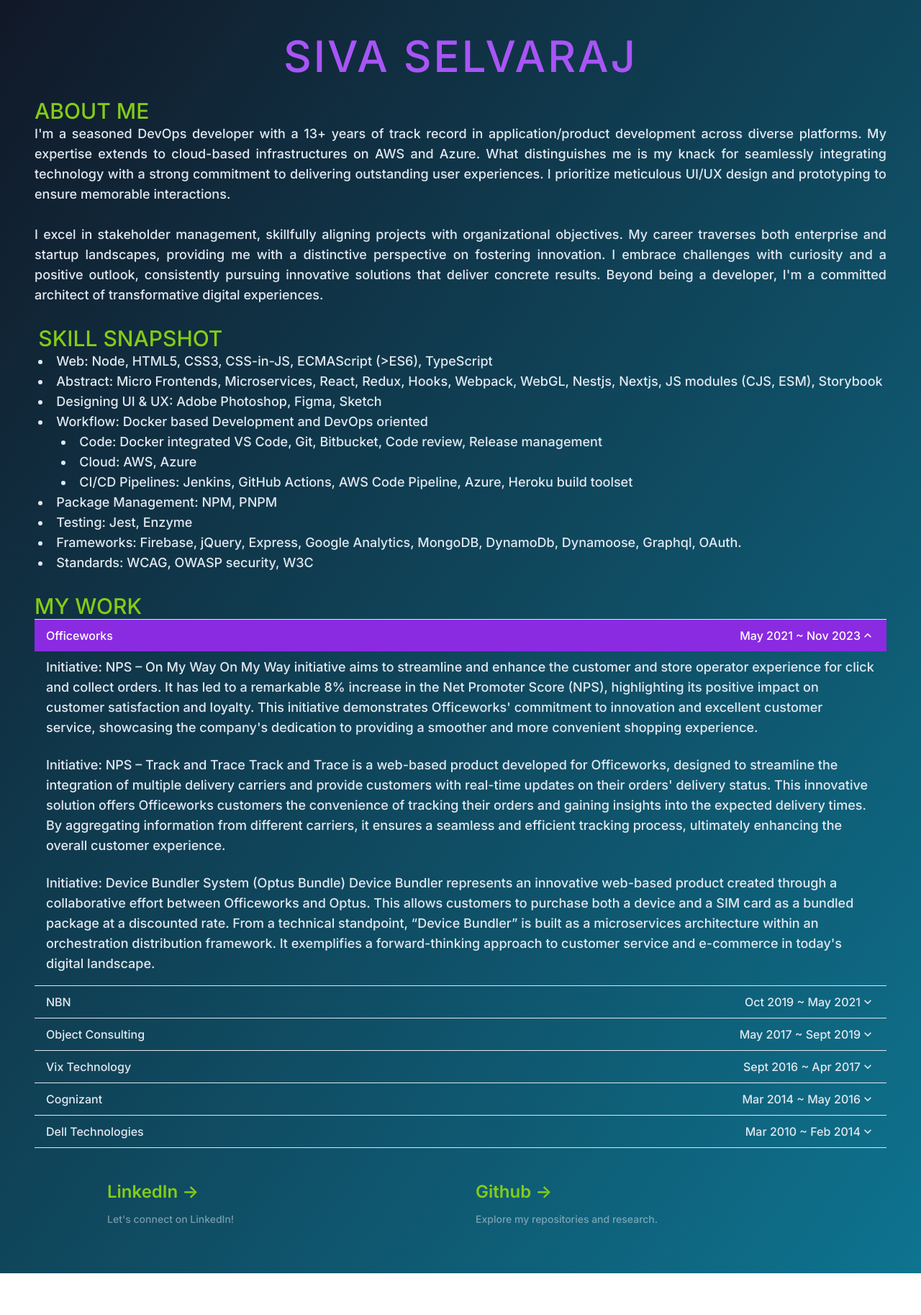
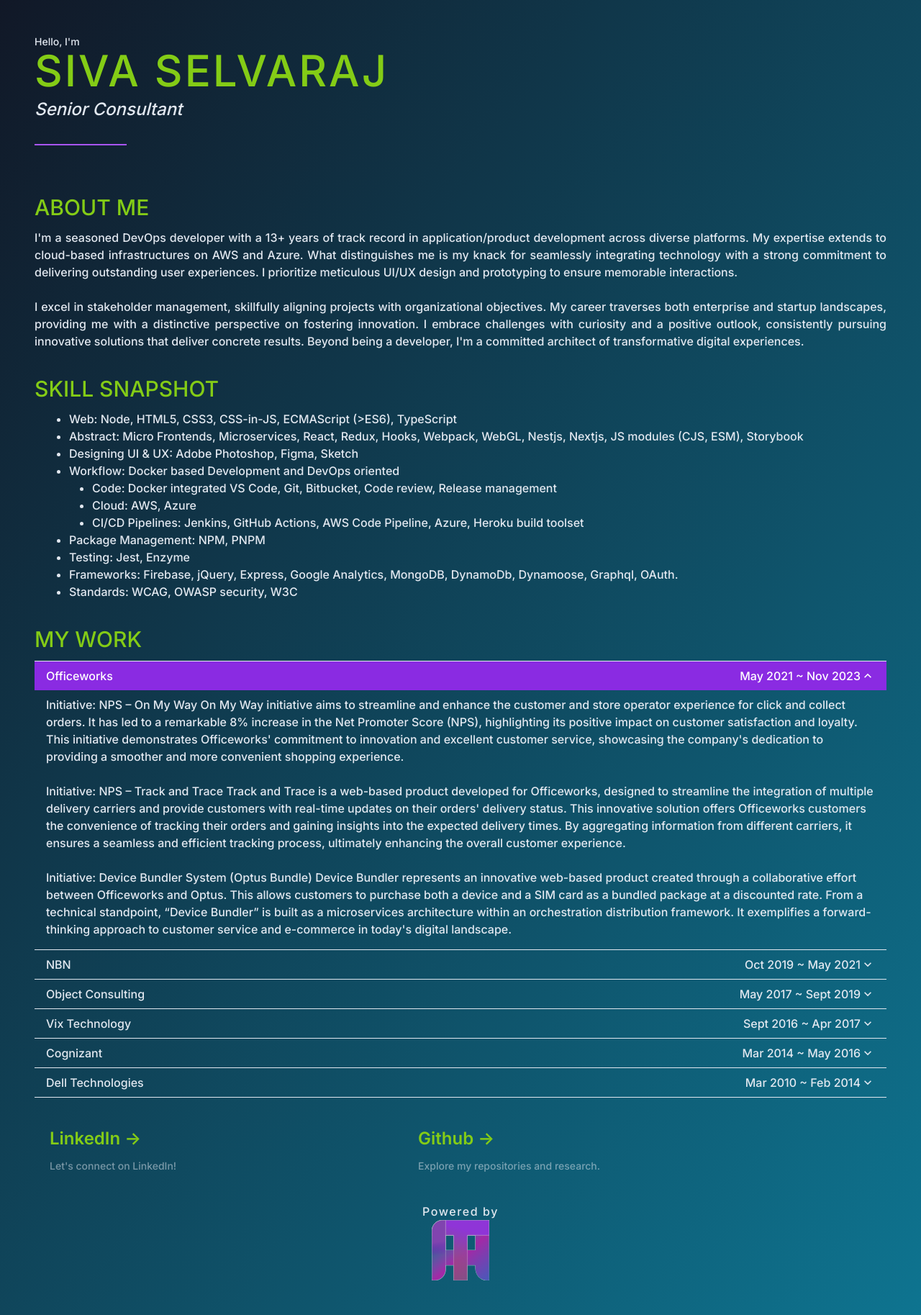
Before and after one commit to cva22/siva-portfolio, a Next.js app: page / in a window 1280 px wide. Shown: the whole page at 72% size. Before the commit the page ends 1769 px from the top, so only its background shows below. Built offline with nearby package versions, Linux system fonts and the light colour scheme; what @chakra-ui/next-js would draw is missing.

Commit message:
chore: allignments and styles

```diff
--- a/src/app/components/about.tsx
+++ b/src/app/components/about.tsx
@@ -2,9 +2,9 @@
   return (
     <div>
       <div>
-        <h2 className='text-3xl text-lime-500'>ABOUT ME</h2>
+        <h2 className='text-3xl text-lime-500 py-3'>ABOUT ME</h2>
       </div>
-      <div className='text-lg font-medium text-justify'>
+      <div className='text-justify'>
         <p>
           I&apos;m a seasoned DevOps developer with a 13+ years of track record
           in application/product development across diverse platforms. My
--- a/src/app/components/experience.tsx
+++ b/src/app/components/experience.tsx
@@ -9,9 +9,9 @@
 
 export default function Accordian() {
   return (
-    <div>
+    <div className='basis-36'>
       <div>
-        <h2 className='text-3xl text-lime-500'>MY WORK</h2>
+        <h2 className='text-3xl text-lime-500 py-3'>MY WORK</h2>
       </div>
 
       <Accordion allowToggle defaultIndex={[0]}>
--- a/src/app/components/footer.tsx
+++ b/src/app/components/footer.tsx
@@ -2,11 +2,11 @@
 
 export default function Footer() {
   return (
-    <div className="relative flex place-items-center before:absolute before:h-[300px] before:w-[480px] before:-translate-x-1/2 before:rounded-full before:bg-gradient-radial before:from-white before:to-transparent before:blur-2xl before:content-[''] after:absolute after:-z-20 after:h-[180px] after:w-[240px] after:translate-x-1/3 after:bg-gradient-conic after:from-sky-200 after:via-blue-200 after:blur-2xl after:content-[''] before:dark:bg-gradient-to-br before:dark:from-transparent before:dark:to-blue-700 before:dark:opacity-10 after:dark:from-sky-900 after:dark:via-[#0141ff] after:dark:opacity-40 before:lg:h-[360px] z-[-1]">
-      <h3>Powered by</h3>
+    <div className='grid place-items-center'>
+      <h4 className='tracking-widest'>Powered by</h4>
 
       <Image
-        className='relative dark:drop-shadow-[0_0_0.3rem_#ffffff70] dark:invert'
+        // className='relative dark:drop-shadow-[0_0_0.3rem_#ffffff70] dark:invert'
         src='/ithLogo.svg'
         alt='ITH Logo'
         width={80}
--- a/src/app/components/profile.tsx
+++ b/src/app/components/profile.tsx
@@ -1,12 +1,12 @@
 export default function Profile() {
   return (
     <div>
-      <div className='text-6xl tracking-wider text-purple-500 hover:text-sky-400'>
+      <div className='text-sm'>Hello, I&apos;m</div>
+      <div className='text-6xl tracking-wider text-lime-500 hover:text-purple-500'>
         SIVA SELVARAJ
       </div>
-      {/* <div className='italic text-center text-slate-700 dark:text-slate-500'>
-        Senior Engineer
-      </div> */}
+      <div className='text-2xl italic pt-2'>Senior Consultant</div>
+      <hr className='w-32 h-0.5 my-8 bg-purple-500 border-0'></hr>
     </div>
   );
 }
--- a/src/app/components/skillSet.tsx
+++ b/src/app/components/skillSet.tsx
@@ -2,10 +2,10 @@
   return (
     <div>
       <div>
-        <h2 className='text-3xl text-lime-500'>SKILL SNAPSHOT</h2>
+        <h2 className='text-3xl text-lime-500 py-3'>SKILL SNAPSHOT</h2>
       </div>
       <div>
-        <ul className='list-disc list-inside'>
+        <ul className='list-disc list-outside ml-12'>
           <li>
             Web: Node, HTML5, CSS3, CSS-in-JS, ECMAScript (&gt;ES6), TypeScript
           </li>
@@ -14,9 +14,9 @@
             Webpack, WebGL, Nestjs, Nextjs, JS modules (CJS, ESM), Storybook
           </li>
           <li>Designing UI & UX: Adobe Photoshop, Figma, Sketch</li>
-          <ul className='list-disc list-inside'>
+          <ul className='list-disc list-outside'>
             <li>Workflow: Docker based Development and DevOps oriented</li>
-            <ul className='list-disc list-inside ml-8'>
+            <ul className='list-disc list-outside ml-8'>
               <li>
                 Code: Docker integrated VS Code, Git, Bitbucket, Code review,
                 Release management
--- a/src/app/page.tsx
+++ b/src/app/page.tsx
@@ -8,28 +8,21 @@
 
 export default function Home() {
   return (
-    <section className='min-h-screen flex bg-gradient-to-br from-gray-900 to-cyan-700 text-slate-200 text-lg font-medium'>
-      <main className='flex flex-col items-center justify-between p-12 container mx-auto'>
+    <section className='min-h-screen flex bg-gradient-to-br from-gray-900 to-cyan-700 text-slate-200 text-base font-medium'>
+      <main className='flex flex-col items-center justify-between p-12 container mx-auto grid gap-6'>
         <Profile />
-        <br />
 
         <About />
-
-        <br />
 
         <SkillSet />
 
         {/* <WorkProfile /> */}
 
-        <br />
-
         <Accordian />
-
-        <br />
 
         <HyperLinks />
 
-        {/* <Footer /> */}
+        <Footer />
       </main>
     </section>
   );
```
Also changed, not shown: 1 other file (tests, documents, lock files or other folders).
